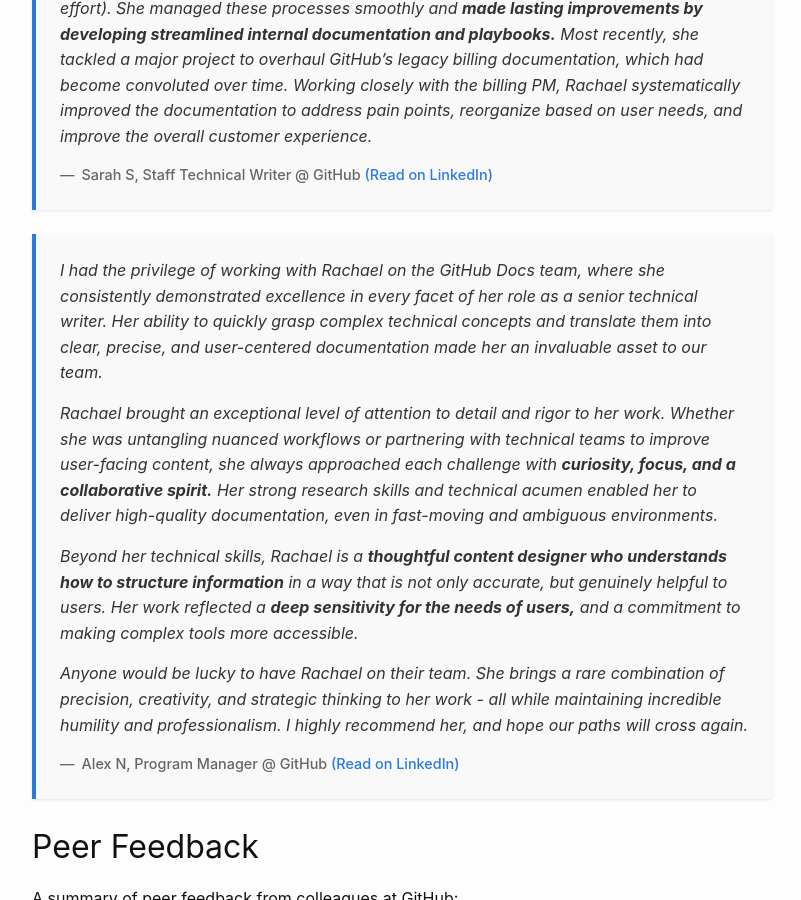
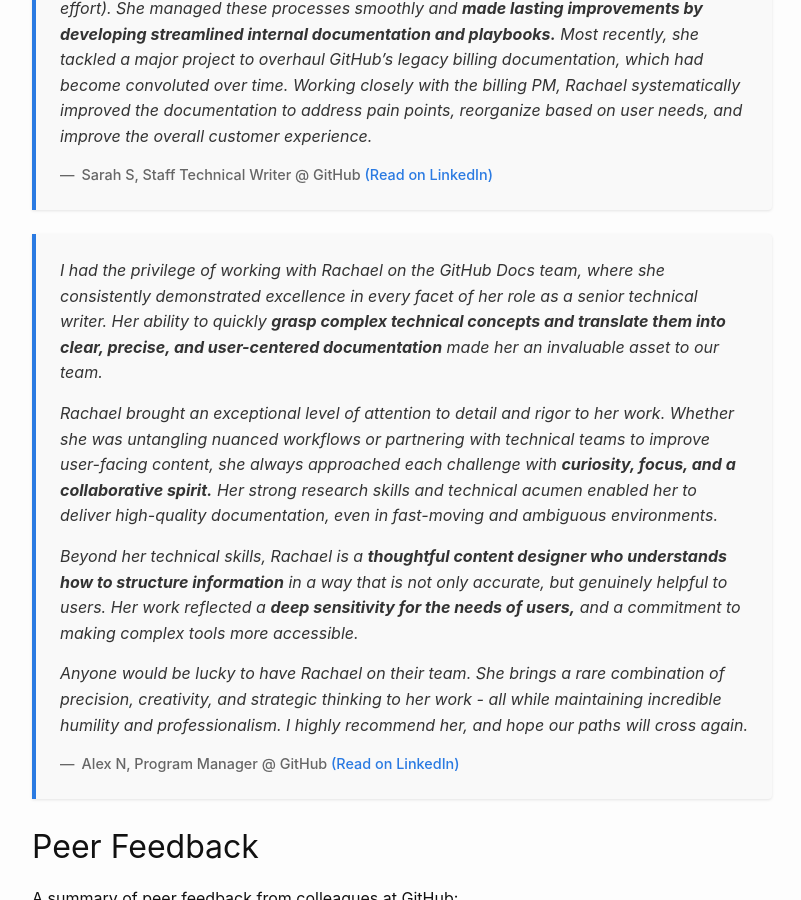
Before and after one commit to rachaelrenk/rachaelrenk.github.io, a Jekyll site: the page built from docs/recommendations.markdown, in a window 1280 px wide and 900 px high, scrolled down 1654 px. Shown: the whole window, without its empty margins (238-1039 px from the left). Built offline with Jekyll 4.4.1, drawn with Linux system fonts in a browser that asks for light colours.

Commit message:
Update recommendations.markdown

```diff
--- a/docs/recommendations.markdown
+++ b/docs/recommendations.markdown
@@ -93,7 +93,7 @@ _You don't have to take my word for it!_
 
 <div class="recommendation">
 <div class="recommendation-text">
-<p>I had the privilege of working with Rachael on the GitHub Docs team, where she consistently demonstrated excellence in every facet of her role as a senior technical writer. Her ability to quickly grasp complex technical concepts and translate them into clear, precise, and user-centered documentation made her an invaluable asset to our team.</p>
+<p>I had the privilege of working with Rachael on the GitHub Docs team, where she consistently demonstrated excellence in every facet of her role as a senior technical writer. Her ability to quickly <b>grasp complex technical concepts and translate them into clear, precise, and user-centered documentation</b> made her an invaluable asset to our team.</p>
 
 <p>Rachael brought an exceptional level of attention to detail and rigor to her work. Whether she was untangling nuanced workflows or partnering with technical teams to improve user-facing content, she always approached each challenge with <b>curiosity, focus, and a collaborative spirit.</b> Her strong research skills and technical acumen enabled her to deliver high-quality documentation, even in fast-moving and ambiguous environments.</p>
 
```
